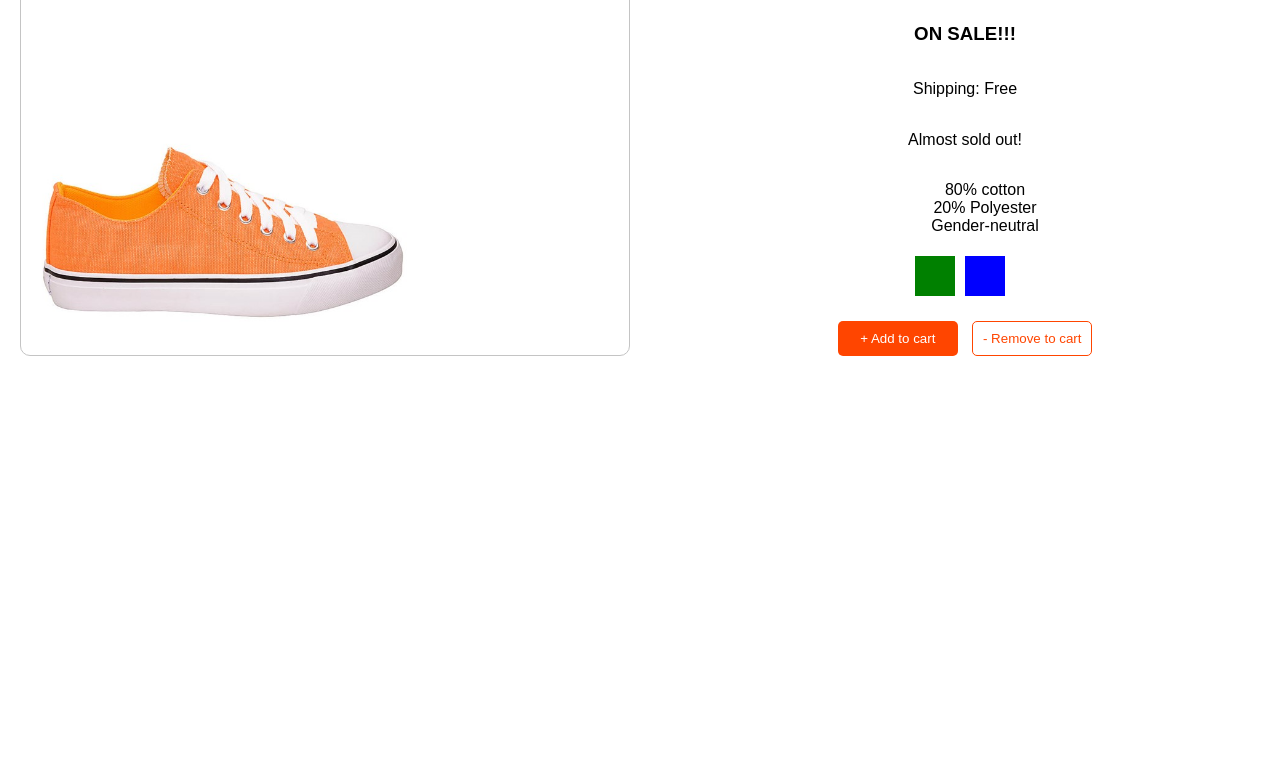
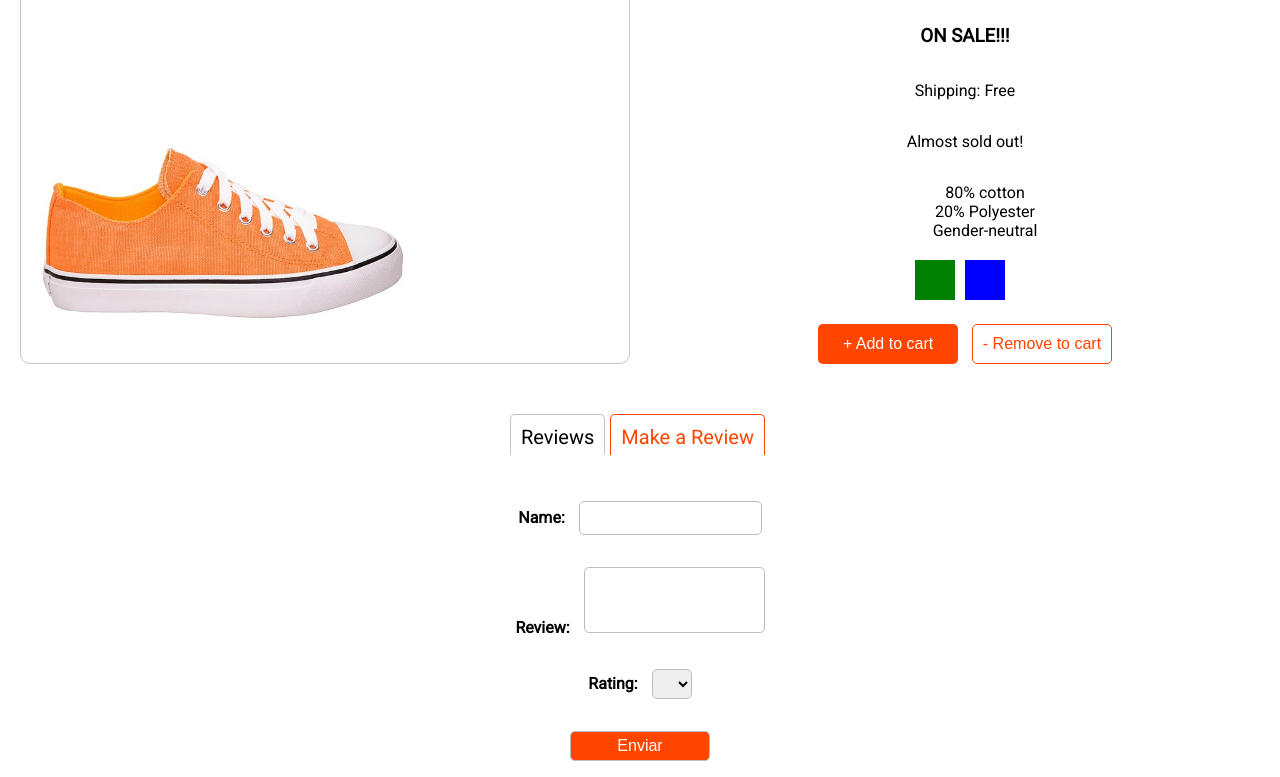
Before and after one commit to pferreirafabricio/vue-sales-shop, a plain HTML site: page index.html in a window 1280 px wide. Shown: the part 194-971 px from the top of the page. Before the commit the page ends 800 px from the top, so only its background shows below. Drawn offline with nearby package versions, Linux system fonts and the light colour scheme.

Commit message:
CSS do formulário de review e das tabs adicionado

```diff
--- a/main.js
+++ b/main.js
@@ -8,6 +8,7 @@ Vue.component('product', {
         }
     },
     template: `
+    <div>
         <div class="product">
             <div class="product-image">
                 <img v-bind:src="image" :alt="altText" width="400px" />
@@ -49,7 +50,9 @@ Vue.component('product', {
                 </div>
             </div>
         </div>
+
         <product-tabs :reviews="reviews" class="product-review"></product-tabs>
+    </div>
     `,
     data() {
         return {
@@ -117,9 +120,9 @@ Vue.component('product', {
 Vue.component("product-review", {
     // props:a,
     template: `
-    <form @submit.prevent="onSubmit">
+    <form @submit.prevent="onSubmit" class="form">
 
-        <p v-if="errors.length">
+        <p v-if="errors.length" class="error">
             <b>Plase correct the following error(s): </b>
             <ul>
                 <li v-for="error in errors">{{error}}</li>
@@ -148,7 +151,7 @@ Vue.component("product-review", {
         </p>
 
         <p>
-            <input type="submit" value="submit">
+            <input type="submit" value="Enviar" class="btn btn-submit">
         </p>
     </form>
     `,
@@ -192,13 +195,13 @@ Vue.component('product-tabs', {
     template: `
         <div>
             <span
-                class="tab"
+                class="tab titles"
                 :class="{'active-tab': selectedTab === tab}"
                 v-for="(tab, index) in tabs"
                 :key="index"
                 @click="selectedTab = tab"
             >
-                {{tab}}
+                {{ tab }}
             </span>
 
             <div v-show="selectedTab === 'Reviews'">
@@ -222,7 +225,7 @@ Vue.component('product-tabs', {
     data() {
         return {
             tabs: ['Reviews', 'Make a Review'],
-            selectedTab: 'Reviews'
+            selectedTab: 'Make a Review'
         }
     }
 })
--- a/styles.css
+++ b/styles.css
@@ -1,13 +1,36 @@
+@import url('https://fonts.googleapis.com/css?family=Roboto&display=swap');
+
 body {
     padding: 0;
     margin: 0;
-    font-family: Arial, Helvetica, sans-serif;
+    font-family: Roboto, Arial, Helvetica, sans-serif;
 }
 
 .nav-bar {
     width: 100%;
     height: 50px;
     background: linear-gradient(90deg, rgb(223, 226, 20), rgb(252, 84, 18));
+}
+
+.tab {
+    display: inline-block;
+    cursor: pointer;
+    height: 20px;
+    border: 1px solid rgb(196, 196, 196);
+    border-bottom: none;
+    margin-right: 5px;
+    padding: 10px;
+    border-top-left-radius: 5px;
+    border-top-right-radius: 5px;
+    text-align: center;
+    margin-bottom: 0px;
+    font-size: 20px;
+}
+
+.active-tab {
+    border: 1px solid orangered;
+    border-bottom: none;
+    color: orangered;
 }
 
 .cart {
@@ -31,6 +54,10 @@ body {
     border: 1px solid rgb(196, 196, 196);
     border-radius: 10px;
     padding: 2px;
+}
+
+.product-image img{
+   background-size: cover;
 }
 
 .product-info:not(.product-image) {
@@ -57,32 +84,14 @@ body {
     margin-bottom: 20px;
 }
 
-.tab {
-    cursor: pointer;
+.btn {
     height: 40px;
-    border: 1px solid rgb(196, 196, 196);
-    border-bottom: none;
-    margin-right: 10px;
-    padding: 5px;
-    border-top-left-radius: 5px;
-    border-top-right-radius: 5px;
-    text-align: center;
-    margin-top: 20px;
-
-}
-
-.active-tab {
-    text-decoration: underline;
-    color: orangered;
-}
-
-.btn {
-    height: 35px;
-    width: 120px;
+    width: 140px;
     border-radius: 5px;
     border: none;
     /* border: 1px solid  rgb(196, 196, 196); */
     cursor: pointer;
+    font-size: 16px;
     color: #fff;
 }
 
@@ -98,7 +107,58 @@ body {
 }
 
 .product-review {
-    grid-template-columns: 100%;
+    margin-top: 50px;
     text-align: center;
-    margin-left: 20px;
 }
+
+.form {
+    display: flex;
+    flex-direction: column;
+    margin-top: 30px;
+    align-items: center;
+    justify-content: center;
+}
+
+.error {
+    width: 300px;
+    height: 100px;
+    background-color: rgba(255, 188, 188, 0.89);
+    /* border: 1px solid red; */
+    border-radius: 5px;
+    padding: 10px;
+}
+
+.error ul {
+    text-align: left;
+    /* list-style: none; */
+}
+
+.form p label {
+    margin-right: 10px;
+    font-weight: bold;
+}
+
+.form p input {
+    height: 30px;
+    border-radius: 5px;
+    border: 1px solid rgb(189, 188, 188);
+}
+
+.form p textarea {
+    height: 60px;
+    border-radius: 5px;
+    border: 1px solid rgb(189, 188, 188);
+    resize: none;
+}
+
+.form p select {
+    height: 30px;
+    width: 40px;
+    border-radius: 5px;
+    border: 1px solid rgb(189, 188, 188);
+}
+
+.btn-submit {
+    border: none;
+    background-color: orangered;
+}
```
Lines whose indentation alone changed are shown as unchanged.
